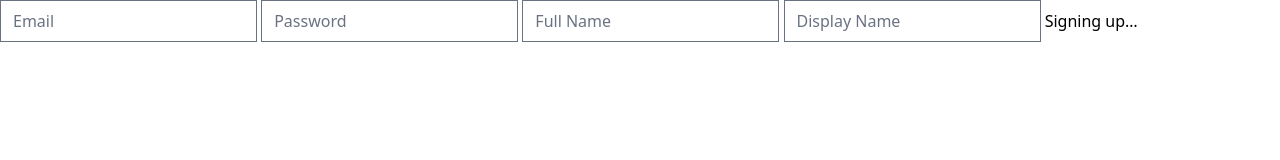
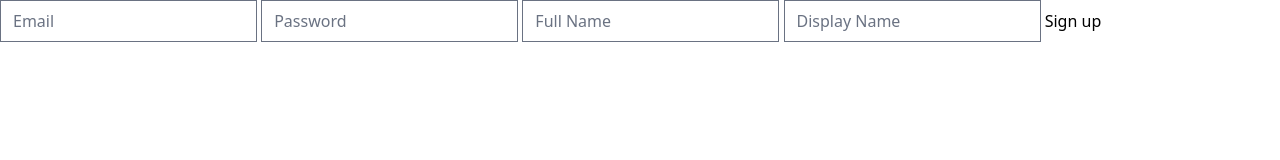
Before and after one commit to fac-31/Pro0623-StoryMaker, a SvelteKit app: page /signup in a window 1280 px wide. Shown: the top 160 px of the page. Built offline with nearby package versions, Linux system fonts and the light colour scheme; no server answers.

Commit message:
Changed navigation to work with new app/state

```diff
--- a/src/routes/(public)/login/+page.svelte
+++ b/src/routes/(public)/login/+page.svelte
@@ -23,8 +23,8 @@ import { navigating } from '$app/state';
  <form on:submit|preventDefault={submit}>
     <input type='email' bind:value={email} placeholder="Email" required/>
     <input type='password' bind:value={password} placeholder="Password" required/>
-    <button type='submit' disabled={navigating != null}>
-      {#if navigating}
+    <button type='submit' disabled={navigating.to != null}>
+      {#if navigating.to}
         Logging in…
       {:else}
         Log in
--- a/src/routes/(public)/signup/+page.svelte
+++ b/src/routes/(public)/signup/+page.svelte
@@ -49,8 +49,8 @@ import { navigating } from '$app/state';
     placeholder="Display Name"
     required
   />
-  <button type="submit" disabled={navigating != null}>
-    {#if navigating}
+  <button type="submit" disabled={navigating.to != null}>
+    {#if navigating.to}
       Signing up…
     {:else}
       Sign up
```
